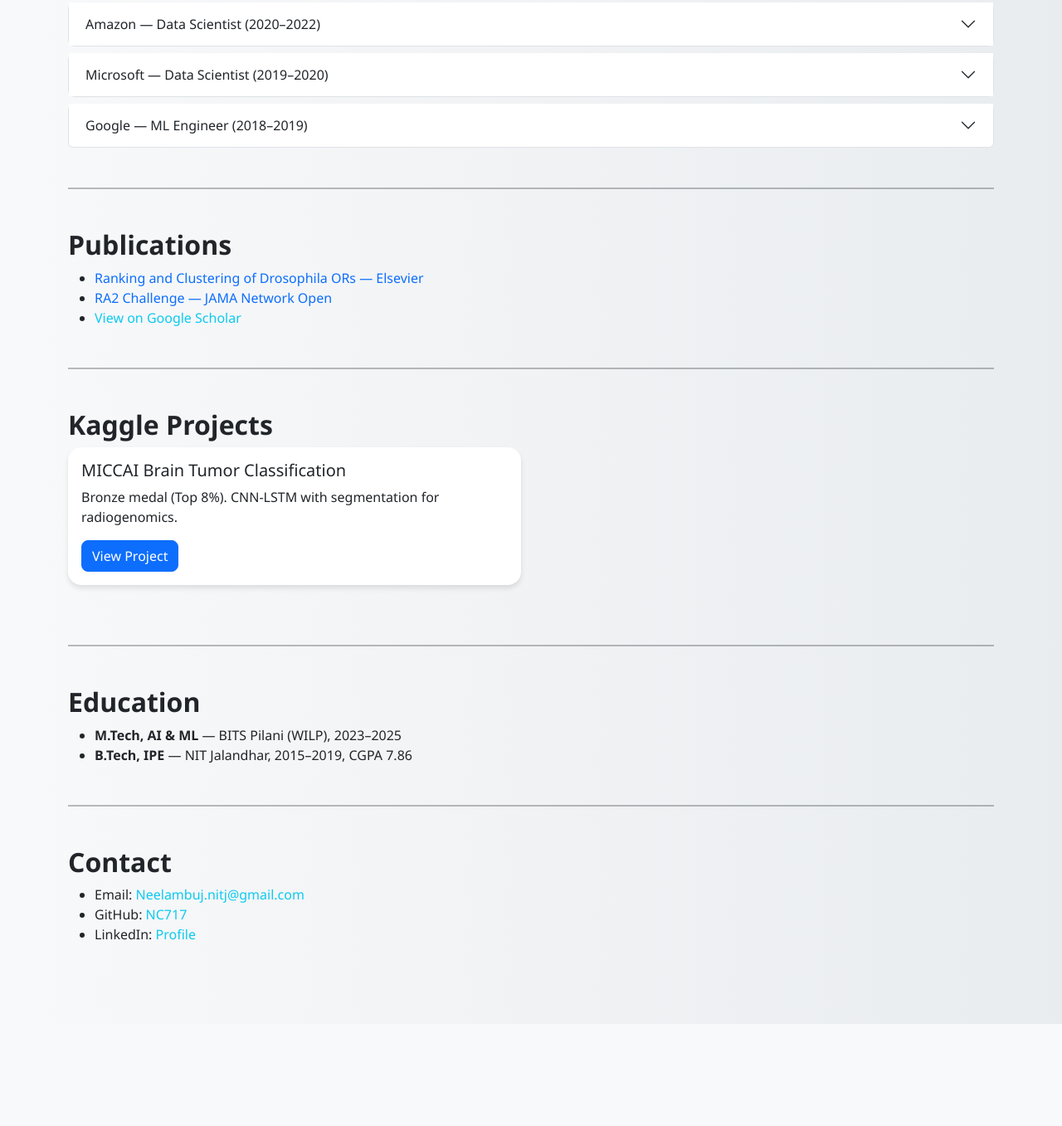
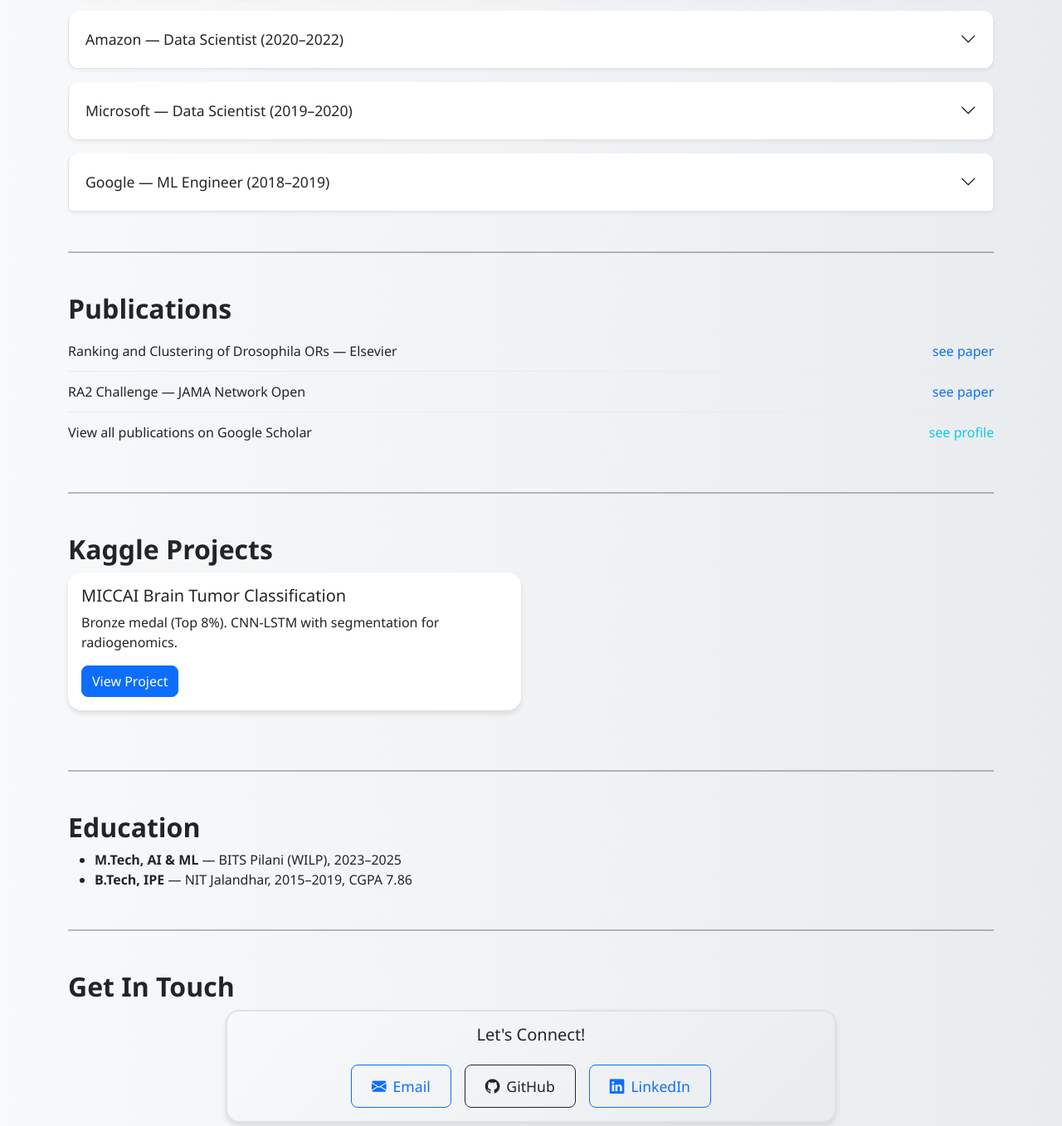
Before and after one commit to NC717/neelambuj.github.io, a plain HTML site: page index.html in a window 1280 px wide. Shown: the part 544-1901 px from the top of the page at 83% size. Before the commit the page ends 1778 px from the top, so only its background shows below. Drawn offline with nearby package versions, Linux system fonts and the light colour scheme; files that its build step writes are made by us from their sources; files whose address does not match are found by name.

Commit message:
modifying the layout

```diff
--- a/assests/script.js
+++ b/assests/script.js
@@ -18,20 +18,6 @@ function toggleTheme() {
   }
 }
 
-// Live filter
-function filterContent() {
-  const input = document.getElementById("searchInput").value.toLowerCase();
-  const items = document.querySelectorAll(".filterable");
-
-  items.forEach((item) => {
-    if (item.innerText.toLowerCase().includes(input)) {
-      item.style.display = "";
-    } else {
-      item.style.display = "none";
-    }
-  });
-}
-
 // Initialize theme on page load
 document.addEventListener('DOMContentLoaded', function() {
   // Set initial theme to light
--- a/assests/style.css
+++ b/assests/style.css
@@ -29,9 +29,31 @@ body.bg-dark h1, body.bg-dark h2 {
   box-shadow: 0 6px 12px rgba(0, 0, 0, 0.15);
 }
 
+/* Bigger Experience Accordion Tiles */
+.accordion-item {
+  border: 1px solid #dee2e6;
+  margin-bottom: 1rem;
+  border-radius: 0.75rem;
+  box-shadow: 0 2px 4px rgba(0, 0, 0, 0.05);
+  transition: all 0.3s ease;
+}
+
+.accordion-item:hover {
+  box-shadow: 0 4px 8px rgba(0, 0, 0, 0.1);
+  transform: translateY(-1px);
+}
+
+.accordion-button {
+  padding: 1.5rem 1.25rem;
+  font-size: 1.1rem;
+  font-weight: 500;
+  border-radius: 0.75rem;
+}
+
 .accordion-button:not(.collapsed) {
   background-color: #e9ecef;
   color: #212529;
+  box-shadow: none;
 }
 
 body.bg-dark .accordion-button:not(.collapsed) {
@@ -39,14 +61,42 @@ body.bg-dark .accordion-button:not(.collapsed) {
   color: #fff;
 }
 
-.accordion-item {
-  border: 1px solid #dee2e6;
-  margin-bottom: 0.5rem;
-  border-radius: 0.5rem;
+.accordion-body {
+  padding: 1.5rem 1.25rem;
+  font-size: 1rem;
+  line-height: 1.6;
 }
 
 body.bg-dark .accordion-item {
   border-color: #495057;
+}
+
+/* Publication List Styling */
+.publication-list {
+  list-style: none;
+  padding-left: 0;
+}
+
+.publication-list li {
+  padding: 0.75rem 0;
+  border-bottom: 1px solid #e9ecef;
+  display: flex;
+  justify-content: space-between;
+  align-items: center;
+  flex-wrap: wrap;
+}
+
+.publication-list li:last-child {
+  border-bottom: none;
+}
+
+.publication-list a {
+  white-space: nowrap;
+  font-weight: 500;
+}
+
+body.bg-dark .publication-list li {
+  border-bottom-color: #495057;
 }
 
 a.link-info, a.link-light, a.link-primary {
@@ -66,6 +116,11 @@ a.link-info:hover, a.link-light:hover, a.link-primary:hover {
 
 .btn:hover {
   transform: translateY(-1px);
+}
+
+.btn-lg {
+  padding: 0.75rem 1.5rem;
+  font-size: 1.1rem;
 }
 
 .form-control {
@@ -88,3 +143,32 @@ hr {
   border-width: 2px;
   opacity: 0.3;
 }
+
+/* Contact section styling */
+#contact .card {
+  background: linear-gradient(135deg, #f8f9fa 0%, #e9ecef 100%);
+  border: 2px solid #dee2e6;
+}
+
+body.bg-dark #contact .card {
+  background: linear-gradient(135deg, #2d3748 0%, #4a5568 100%);
+  border-color: #495057;
+}
+
+/* Responsive adjustments */
+@media (max-width: 768px) {
+  .publication-list li {
+    flex-direction: column;
+    align-items: flex-start;
+    gap: 0.5rem;
+  }
+
+  .accordion-button {
+    padding: 1.25rem 1rem;
+    font-size: 1rem;
+  }
+
+  .accordion-body {
+    padding: 1.25rem 1rem;
+  }
+}
--- a/index.html
+++ b/index.html
@@ -5,6 +5,7 @@
   <meta name="viewport" content="width=device-width, initial-scale=1" />
   <title>Neelambuj Chaturvedi | Portfolio</title>
   <link href="https://cdn.jsdelivr.net/npm/bootstrap@5.3.0/dist/css/bootstrap.min.css" rel="stylesheet" />
+  <link rel="stylesheet" href="https://cdn.jsdelivr.net/npm/bootstrap-icons@1.10.0/font/bootstrap-icons.css" />
   <link rel="stylesheet" href="assets/style.css" />
 </head>
 <body class="bg-light text-dark">
@@ -13,15 +14,26 @@
 
     <!-- Header & Theme Toggle -->
     <div class="d-flex justify-content-between align-items-center mb-5">
-      <h1 class="mb-0">Neelambuj Chaturvedi</h1>
+      <div>
+        <h1 class="mb-0">Neelambuj Chaturvedi</h1>
+        <!-- Contact Icons at Top -->
+        <div class="mt-3">
+          <a href="mailto:Neelambuj.nitj@gmail.com" class="btn btn-outline-primary btn-sm me-2">
+            <i class="bi bi-envelope"></i> Email
+          </a>
+          <a href="https://github.com/NC717" target="_blank" class="btn btn-outline-dark btn-sm me-2">
+            <i class="bi bi-github"></i> GitHub
+          </a>
+          <a href="https://www.linkedin.com/in/neelambuj-chaturvedi-981425103/" target="_blank" class="btn btn-outline-primary btn-sm">
+            <i class="bi bi-linkedin"></i> LinkedIn
+          </a>
+        </div>
+      </div>
       <div>
         <button class="btn btn-outline-dark me-2" onclick="toggleTheme()">🌓 Theme</button>
         <a href="resume/Neelambuj_Resume.pdf" class="btn btn-success" target="_blank">📄 Download Resume</a>
       </div>
     </div>
-
-    <!-- Search Bar -->
-    <input type="text" id="searchInput" class="form-control mb-5" placeholder="Search projects, experience, publications..." onkeyup="filterContent()" />
 
     <!-- Introduction -->
     <section id="intro" class="mb-5">
@@ -111,10 +123,19 @@
     <!-- Publications -->
     <section id="publications" class="mb-5">
       <h2>Publications</h2>
-      <ul>
-        <li class="filterable"><a class="link-primary" href="https://www.sciencedirect.com/science/article/pii/S2772572323001462" target="_blank">Ranking and Clustering of Drosophila ORs — Elsevier</a></li>
-        <li class="filterable"><a class="link-primary" href="https://www.synapse.org/Synapse:syn20545111/wiki/597246" target="_blank">RA2 Challenge — JAMA Network Open</a></li>
-        <li class="filterable"><a class="link-info" href="https://scholar.google.com/citations?user=yw7vKUsAAAAJ&hl=en" target="_blank">View on Google Scholar</a></li>
+      <ul class="publication-list">
+        <li class="filterable">
+          Ranking and Clustering of Drosophila ORs — Elsevier
+          <a class="link-primary ms-2" href="https://www.sciencedirect.com/science/article/pii/S2772572323001462" target="_blank">see paper</a>
+        </li>
+        <li class="filterable">
+          RA2 Challenge — JAMA Network Open
+          <a class="link-primary ms-2" href="https://www.synapse.org/Synapse:syn20545111/wiki/597246" target="_blank">see paper</a>
+        </li>
+        <li class="filterable">
+          View all publications on Google Scholar
+          <a class="link-info ms-2" href="https://scholar.google.com/citations?user=yw7vKUsAAAAJ&hl=en" target="_blank">see profile</a>
+        </li>
       </ul>
     </section>
 
@@ -150,14 +171,29 @@
 
     <hr class="my-5" />
 
-    <!-- Contact -->
+    <!-- Contact Section at Bottom -->
     <section id="contact" class="mb-5">
-      <h2>Contact</h2>
-      <ul>
-        <li>Email: <a class="link-info" href="mailto:Neelambuj.nitj@gmail.com">Neelambuj.nitj@gmail.com</a></li>
-        <li>GitHub: <a class="link-info" href="https://github.com/NC717" target="_blank">NC717</a></li>
-        <li>LinkedIn: <a class="link-info" href="https://www.linkedin.com/in/neelambuj-chaturvedi-981425103/" target="_blank">Profile</a></li>
-      </ul>
+      <h2>Get In Touch</h2>
+      <div class="row justify-content-center">
+        <div class="col-md-8">
+          <div class="card bg-white text-dark">
+            <div class="card-body text-center">
+              <h5 class="card-title mb-4">Let's Connect!</h5>
+              <div class="d-flex justify-content-center gap-3 flex-wrap">
+                <a href="mailto:Neelambuj.nitj@gmail.com" class="btn btn-outline-primary btn-lg">
+                  <i class="bi bi-envelope-fill me-2"></i>Email
+                </a>
+                <a href="https://github.com/NC717" target="_blank" class="btn btn-outline-dark btn-lg">
+                  <i class="bi bi-github me-2"></i>GitHub
+                </a>
+                <a href="https://www.linkedin.com/in/neelambuj-chaturvedi-981425103/" target="_blank" class="btn btn-outline-primary btn-lg">
+                  <i class="bi bi-linkedin me-2"></i>LinkedIn
+                </a>
+              </div>
+            </div>
+          </div>
+        </div>
+      </div>
     </section>
   </div>
 
```
